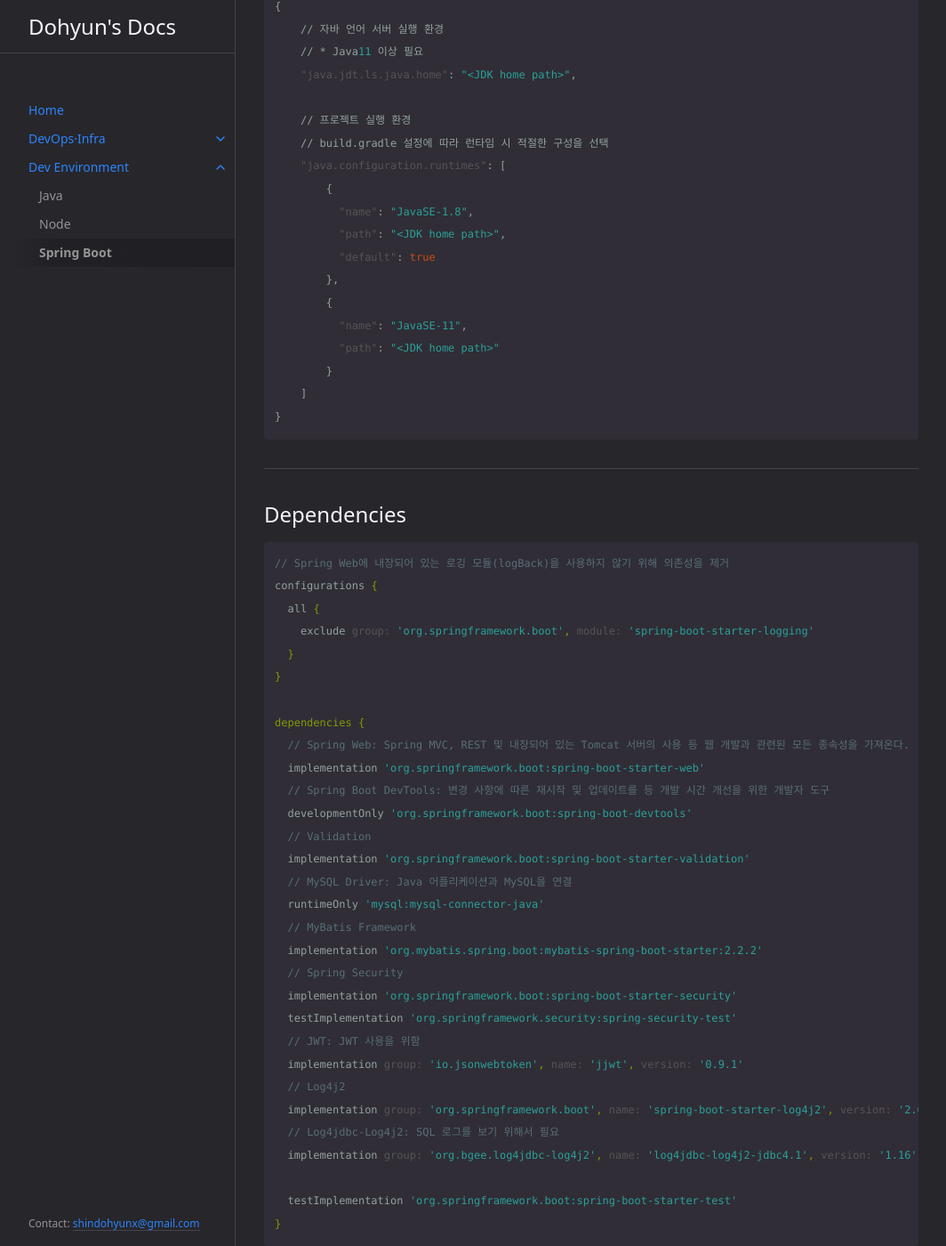
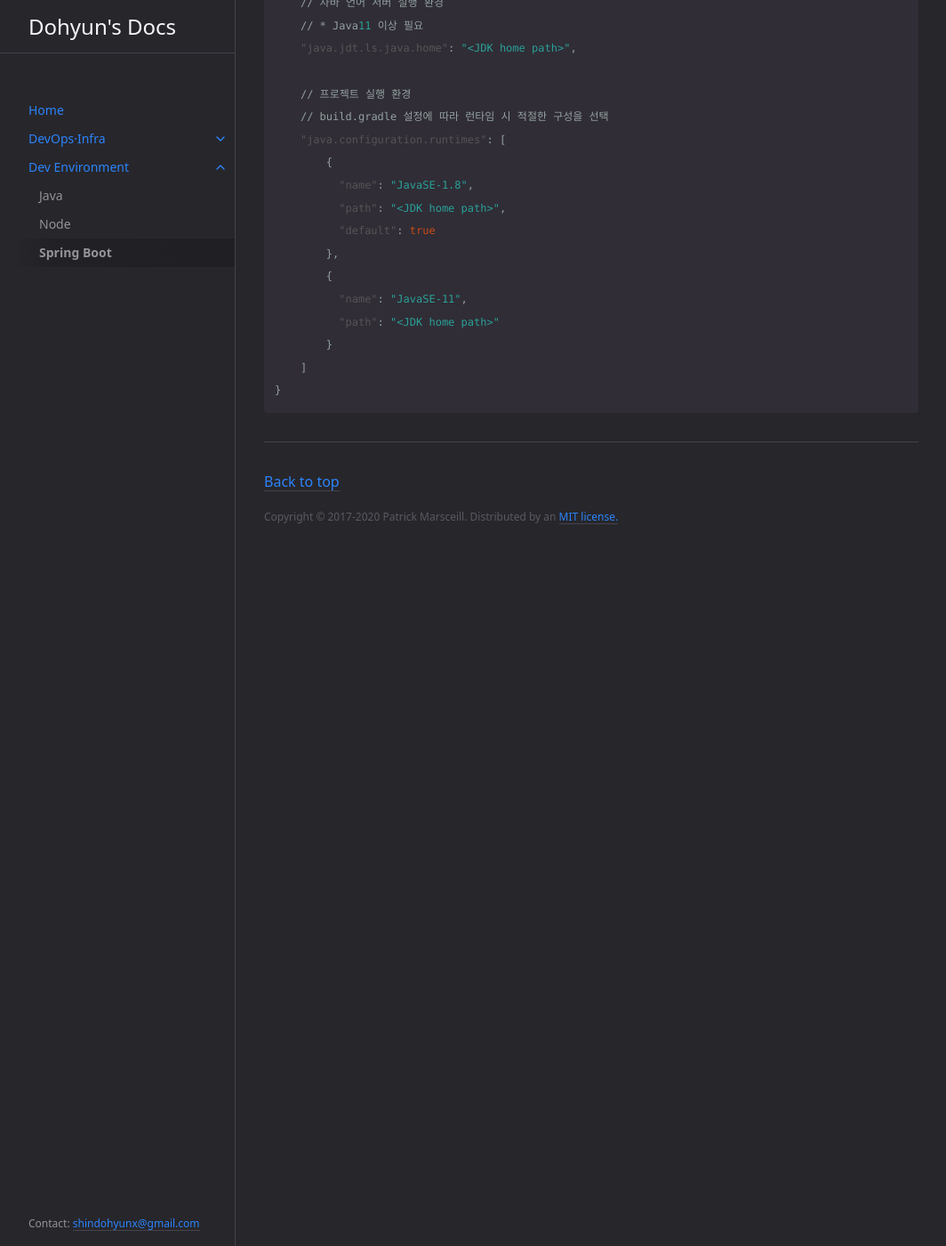
Before and after one commit to shindohyun/shindohyun.github.io, a Jekyll site: the page built from docs/dev-environment/spring-boot.md, in a window 1280 px wide and 1400 px high, scrolled down 718 px. Shown: the whole window at 89% size, without its empty margins (107-1171 px from the left). Built offline with Jekyll 4.4.1, drawn with Linux system fonts in a browser that asks for light colours.

Commit message:
[삭제] dependencies 설정 제거

````diff
--- a/docs/dev-environment/spring-boot.md
+++ b/docs/dev-environment/spring-boot.md
@@ -50,39 +50,3 @@ nav_order: 3
     ]
 }
 ```
-
----
-
-## Dependencies
-```gradle
-// Spring Web에 내장되어 있는 로깅 모듈(logBack)을 사용하지 않기 위해 의존성을 제거
-configurations {
-  all {
-    exclude group: 'org.springframework.boot', module: 'spring-boot-starter-logging'
-  }
-}
-
-dependencies {
-  // Spring Web: Spring MVC, REST 및 내장되어 있는 Tomcat 서버의 사용 등 웹 개발과 관련된 모든 종속성을 가져온다.
-  implementation 'org.springframework.boot:spring-boot-starter-web'
-  // Spring Boot DevTools: 변경 사항에 따른 재시작 및 업데이트를 등 개발 시간 개선을 위한 개발자 도구
-  developmentOnly 'org.springframework.boot:spring-boot-devtools'
-  // Validation
-  implementation 'org.springframework.boot:spring-boot-starter-validation'
-  // MySQL Driver: Java 어플리케이션과 MySQL을 연결
-  runtimeOnly 'mysql:mysql-connector-java'
-  // MyBatis Framework
-  implementation 'org.mybatis.spring.boot:mybatis-spring-boot-starter:2.2.2'
-  // Spring Security
-  implementation 'org.springframework.boot:spring-boot-starter-security'
-  testImplementation 'org.springframework.security:spring-security-test'
-  // JWT: JWT 사용을 위함
-  implementation group: 'io.jsonwebtoken', name: 'jjwt', version: '0.9.1'
-  // Log4j2
-  implementation group: 'org.springframework.boot', name: 'spring-boot-starter-log4j2', version: '2.6.3'
-  // Log4jdbc-Log4j2: SQL 로그를 보기 위해서 필요
-  implementation group: 'org.bgee.log4jdbc-log4j2', name: 'log4jdbc-log4j2-jdbc4.1', version: '1.16'
-
-  testImplementation 'org.springframework.boot:spring-boot-starter-test'
-}
-```
````
